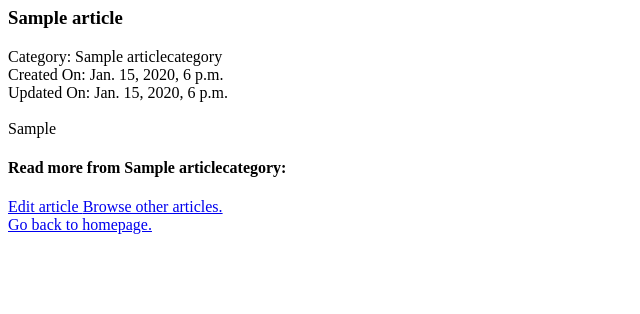
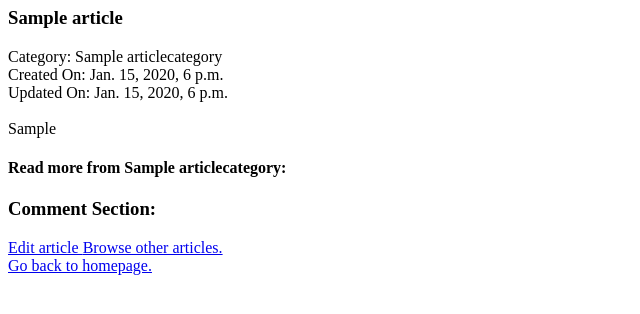
Before and after one commit to DyloreAquino/hobbysite-G-4, a Django app: page /wiki/article/1 in a window 1280 px wide. Shown: the part 220-534 px from the top of the page, without its empty margins (0-640 px from the left). Run offline with Django 5.2, Linux system fonts and the light colour scheme; a user stored in the database is signed in; tables that the repository leaves empty hold one stand-in row (values such as "Sample post").

Commit message:
Fixed portions of article list and models.py

```diff
--- a/hobbysite/hobbysite/settings.py
+++ b/hobbysite/hobbysite/settings.py
@@ -123,6 +123,9 @@ USE_I18N = True
 
 USE_TZ = True
 
+MEDIA_URL = '/media/'
+MEDIA_ROOT = BASE_DIR/'media'
+
 # Login related stuff
 LOGIN_REDIRECT_URL = '/'
 LOGOUT_REDIRECT_URL = '/'
--- a/hobbysite/wiki/models.py
+++ b/hobbysite/wiki/models.py
@@ -31,8 +31,7 @@ class Article(models.Model):
         related_name='article'
     )
     entry = models.TextField()
-    # https://www.geeksforgeeks.org/datetimefield-django-models/
-    # https://stackoverflow.com/questions/56310322/django-datetimefield-with-auto-now-add-asks-for-default
+    image = models.ImageField(null=True, upload_to='media/images/', blank=True)
     created_on = models.DateTimeField(auto_now_add=True)
     updated_on = models.DateTimeField(auto_now=True)
 
--- a/hobbysite/wiki/templates/wiki/article_detail.html
+++ b/hobbysite/wiki/templates/wiki/article_detail.html
@@ -31,6 +31,18 @@
         {% endif %}
     {% endfor %}
 
+    <h3>
+        Comment Section:
+    </h3>
+    <p>
+        {% for comment in article.comments.all %}
+            {{ comment.entry }} <br>
+            Created on: {{ comment.created_on }} <br>
+            Updated on: {{ comment.updated_on }} <br>
+            <br>
+        {% endfor %}
+    </p>
+
     {% if request.user.is_authenticated %}
             <a href="/wiki/<int:pk>/edit">
                 Edit article
--- a/hobbysite/wiki/templates/wiki/article_list.html
+++ b/hobbysite/wiki/templates/wiki/article_list.html
@@ -36,6 +36,7 @@
                         {% if article.author.user != request.user %}
                             <a href="{{ article.get_absolute_url }}">
                             {{article.title}}
+                        {% endif %}
                     </ul>
                 {% endfor %}
             {% endfor %}
--- a/hobbysite/wiki/views.py
+++ b/hobbysite/wiki/views.py
@@ -4,7 +4,6 @@ from django.views.generic.edit import CreateView, UpdateView
 from django.contrib.auth.mixins import LoginRequiredMixin
 from .forms import ArticleForm, CommentForm
 from django.urls import reverse_lazy
-
 from .models import Article
 
 
```
Lines whose indentation alone changed are shown as unchanged.
